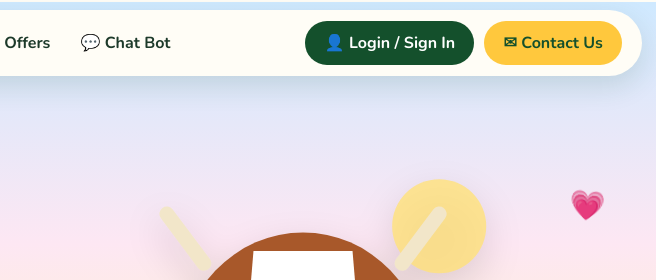
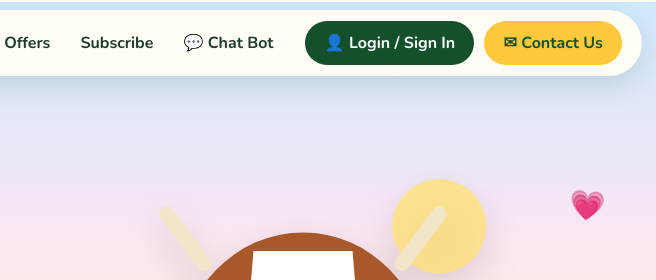
Before and after one commit to Shreyaa-Bangar/gaudhara, a website: page index.html in a window 1280 px wide. Shown: the top 280 px of the page, 624-1280 px from the left. Drawn offline with nearby package versions, Linux system fonts and the light colour scheme.

Commit message:
Add Subscribe link to navigation menu

```diff
--- a/index.html
+++ b/index.html
@@ -35,6 +35,7 @@
         <li><a href="#insights">Insights</a></li>
         <li><a href="#campaign">Campaign</a></li>
         <li><a href="offers.html">Offers</a></li>
+        <li><a href="subscribe.html">Subscribe</a></li>
         <li><a href="#" id="navChat">💬 Chat Bot</a></li>
       </ul>
       <div class="nav-btns">
```
